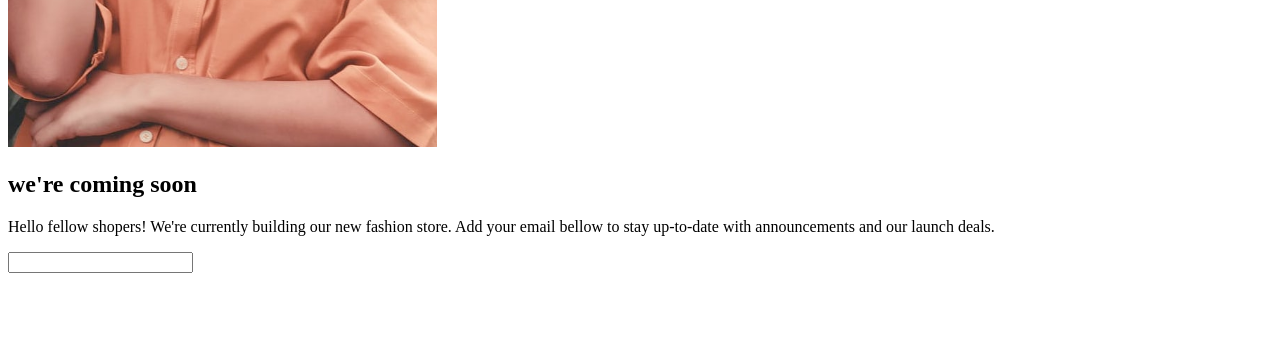
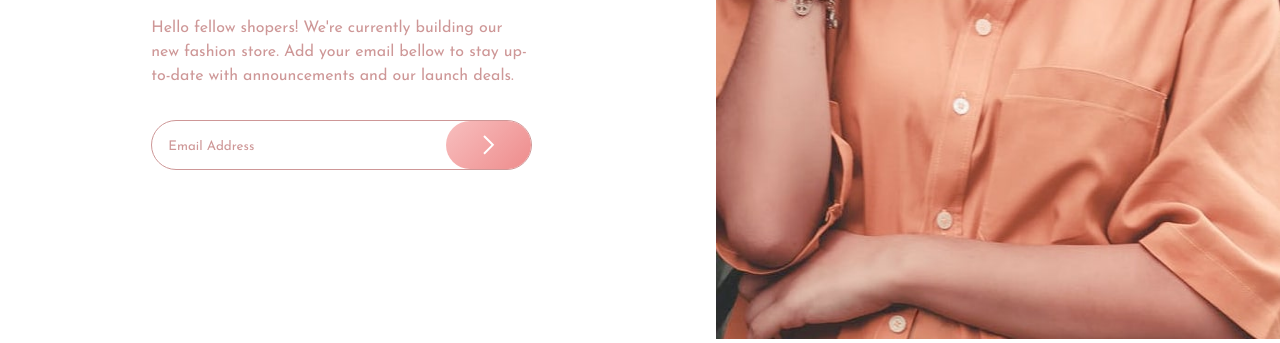
Before and after one commit to fayiz770/base-apparel-coming-soon-master, a plain HTML site: page index.html in a window 1280 px wide. Shown: the part 461-804 px from the top of the page. Drawn offline with Linux system fonts and the light colour scheme.

Commit message:
CSS coded

```diff
--- /dev/null
+++ b/index.css
@@ -0,0 +1,134 @@
+* {
+    padding: 0;
+    margin: 0;
+    box-sizing: border-box;
+}
+
+:root {
+    --desaturated-red: hsl(0, 36%, 70%);
+    --soft-red: hsl(0, 93%, 68%);
+    --dark-grayish-red: hsl(0, 6%, 24%);
+    --font-family: 'Josefin Sans', sans-serif;
+    --linear1: linear-gradient(135deg, rgb(255, 255, 255), rgb(255, 245, 245));
+    --linear2: linear-gradient(135deg, hsl(0, 80%, 86%), hsl(0, 74%, 74%));
+}
+
+body {
+    display: grid;
+    font-family: var(--font-family);
+    height: 100vh;
+}
+
+body::-webkit-scrollbar {
+    display: none;
+}
+
+.main {
+    display: flex;
+    flex-direction: column;
+    gap: 2em;
+    text-align: center;
+}
+
+.header {
+    padding: 3em 2em 1em;
+    align-self: flex-start;
+}
+
+.hero  {
+    max-width: 100%;
+}
+
+.hero > img {
+    width: 100%;
+}
+
+.article {
+    padding: 2em;
+    display: flex;
+    flex-direction: column;
+    gap: 2em;
+}
+
+.title {
+    font-size: 3em;
+    text-transform: uppercase;
+    font-weight: normal;
+    letter-spacing: 0.2em;
+    color: var(--dark-grayish-red);
+}
+
+.we-are {
+    font-weight: lighter;
+    color: var(--desaturated-red);
+}
+
+.text {
+    color: var(--desaturated-red);
+    line-height: 1.5em;
+}
+
+.input {
+    border: none;
+    outline: none;
+    width: 100%;
+    height: 100%;
+    background: transparent;
+}
+
+.input-container {
+    display: flex;
+    align-items: center;
+    justify-content: space-between;
+    width: 100%;
+    padding-left: 1em;
+    border-radius: 5em;
+    border: 1px solid var(--desaturated-red);
+}
+
+.input::placeholder {
+    font-family: var(--font-family);
+    color: var(--desaturated-red);
+    font-weight: normal;
+}
+
+.arrow {
+    cursor: pointer;
+    width: 7em;
+    height: 3em;
+    background: var(--linear2);
+    display: flex;
+    align-items: center;
+    justify-content: center;
+    border-radius: 5em;
+}
+
+@media (min-width: 768px){
+    .header {
+        grid-area: hea;
+    }
+
+    .hero {
+        grid-area: her;
+    }
+
+    .hero > img {
+        height: 100%;
+    }
+
+    .article {
+        grid-area: art;
+    }
+
+    .main {
+        text-align: start;
+        min-width: 100%;
+        height: 100%;
+        display: grid;
+        grid-template-columns: repeat(11, minmax(4em,1fr));
+        grid-template-areas:
+            '... hea hea hea hea  ... her her her her her'
+            '... art art art art  ... her her her her her'
+        ;
+    }
+}
--- a/index.html
+++ b/index.html
@@ -2,7 +2,9 @@
 <html lang="en">
 <head>
   <meta charset="UTF-8">
-  <meta name="viewport" content="width=device-width, initial-scale=1.0"> <!-- displays site properly based on user's device -->
+  <meta name="viewport" content="width=device-width, initial-scale=1.0">
+  <link rel="stylesheet" href="index.css">
+  <link href="https://fonts.googleapis.com/css2?family=Josefin+Sans:ital,wght@0,100..700;1,100..700&display=swap" rel="stylesheet">
   <link rel="icon" type="image/png" sizes="32x32" href="./images/favicon-32x32.png">
   <title>Frontend Mentor | Base Apparel coming soon page</title>
 </head>
@@ -26,10 +28,12 @@
         Hello fellow shopers! We're currently building our new fashion store.
         Add your email bellow to stay up-to-date with announcements and our launch deals.
       </p>
-      <form action="#">
-        <input type="email" name="email" id="email">
-      </form>
+      <div class="input-container">
+        <input class="input" type="email" name="email" id="email" placeholder="Email Address">
+        <div class="arrow" id="arrow">
+          <img src="images/icon-arrow.svg" alt="icon-arrow">
+        </div>
+      </div>
     </article>
-
 </body>
 </html>
```
Also changed, not shown: index.js (added).
